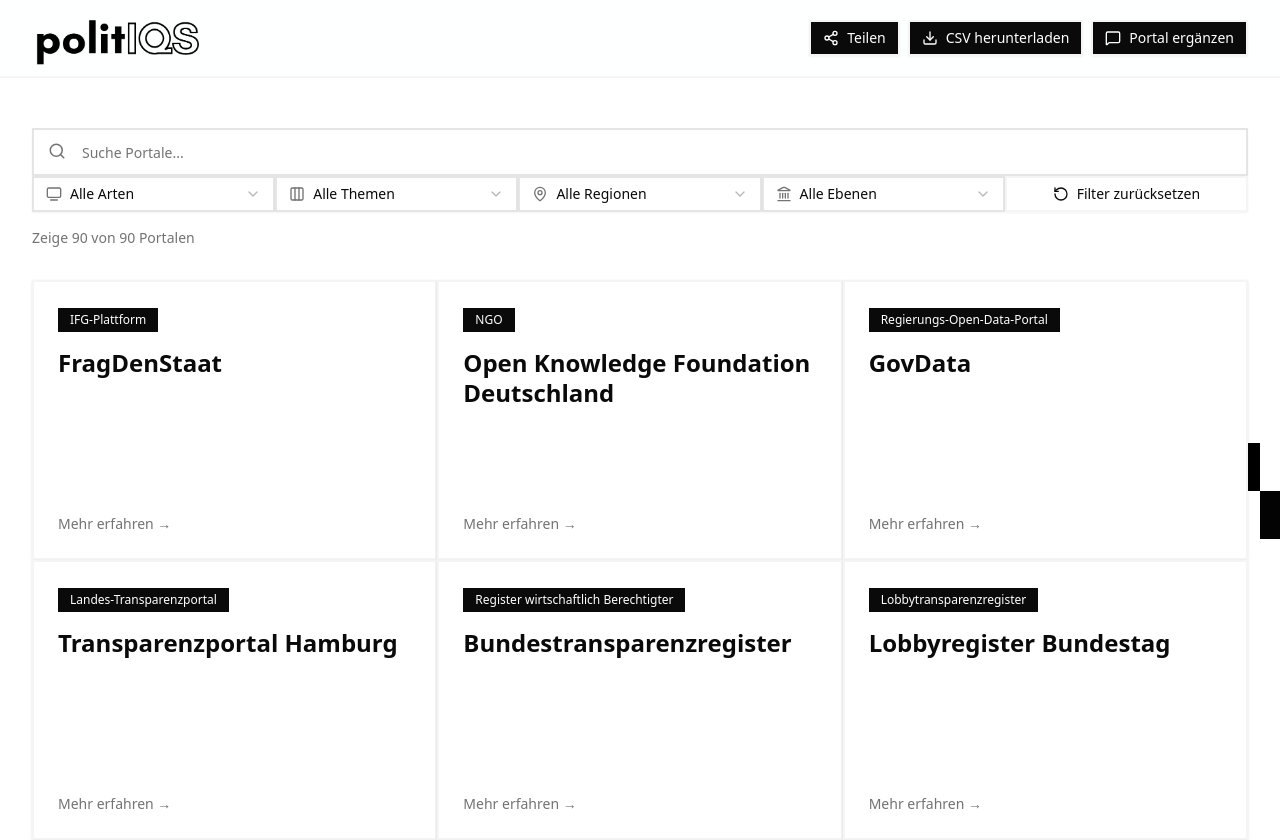
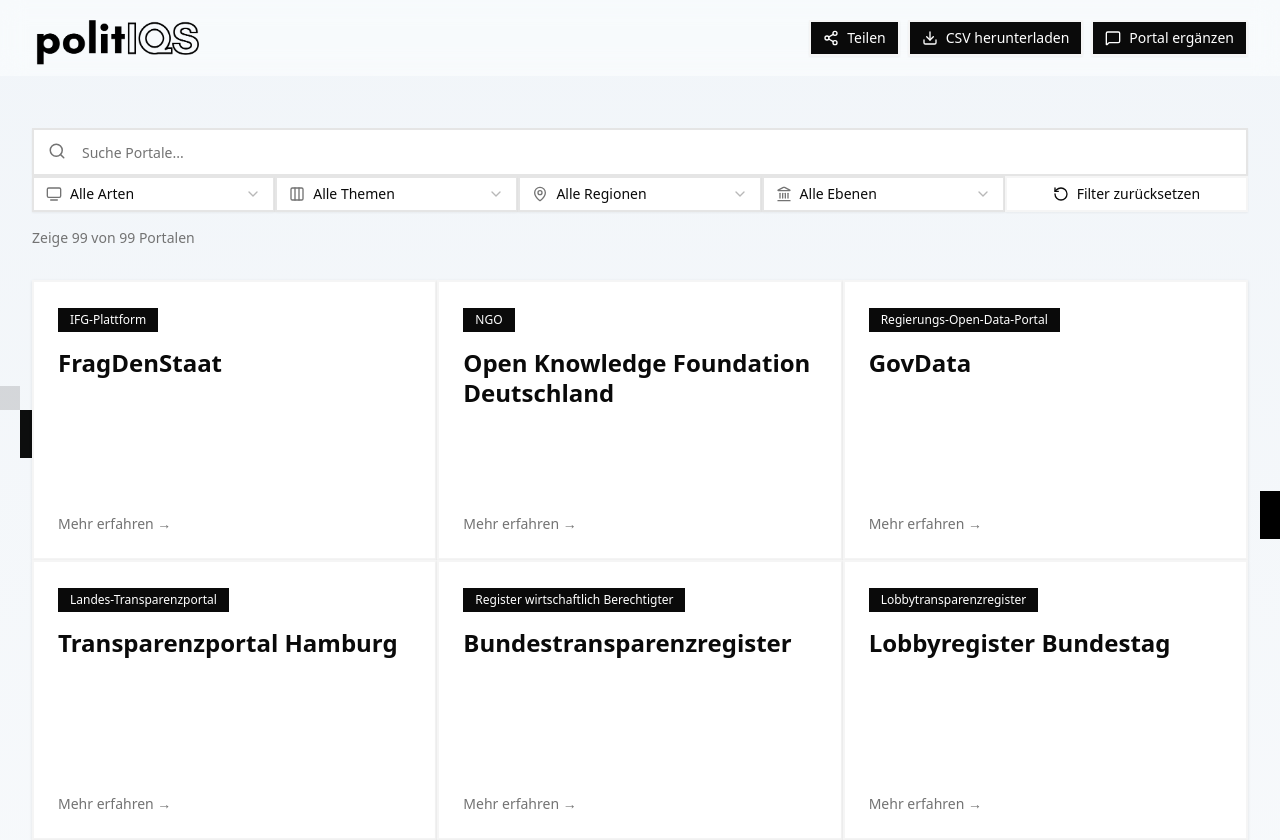
Before and after one commit to polit-iqs/platforms, a Next.js app: page / in a window 1280 px wide. Shown: the top 840 px of the page. Built offline with nearby package versions, Linux system fonts and the light colour scheme.

Commit message:
background

```diff
--- a/components/BorderAnimation.tsx
+++ b/components/BorderAnimation.tsx
@@ -88,7 +88,7 @@
       });
     };
 
-    const h = setInterval(spawn, 700);
+    const h = setInterval(spawn, 500);
     return () => clearInterval(h);
   }, []);
 
@@ -98,18 +98,18 @@
         prev
           .map((sq): Sq => {
             if (sq.phase === "in") {
-              const next = sq.opacity + 0.04;
+              const next = sq.opacity + 0.02;
               if (next >= 1) return { ...sq, opacity: 1, phase: "hold", timer: 0 };
               return { ...sq, opacity: next };
             }
 
             if (sq.phase === "hold") {
-              if (sq.timer > 40) return { ...sq, phase: "out" };
+              if (sq.timer > 80) return { ...sq, phase: "out" };
               return { ...sq, timer: sq.timer + 1 };
             }
 
             if (sq.phase === "out") {
-              const next = sq.opacity - 0.03;
+              const next = sq.opacity - 0.04;
               return { ...sq, opacity: Math.max(0, next) };
             }
 
--- a/data/platforms.json
+++ b/data/platforms.json
@@ -988,5 +988,104 @@
     "Themes": ["Offene Daten", "Verwaltung"],
     "Regions": ["Schweiz"],
     "Level": "Land"
+  },
+  {
+    "Name": "Open Data Portal Bremen-Nord",
+    "Link": "https://daten.bremen-nord.de",
+    "Description": "Offene Daten für die Region Bremen-Nord.",
+    "Founders": "Stadt Bremen-Nord",
+    "LinkedIn Link": "https://www.linkedin.com/company/stadt-bremen-nord",
+    "Type": "Regional Open-Data-Portal",
+    "Themes": ["Offene Daten", "Region"],
+    "Regions": ["Bremen-Nord"],
+    "Level": "Region"
+  },
+  {
+    "Name": "Open Data Portal Ruhrgebiet",
+    "Link": "https://opendata.ruhr",
+    "Description": "Offene Daten für das Ruhrgebiet.",
+    "Founders": "Metropole Ruhr",
+    "LinkedIn Link": "https://www.linkedin.com/company/metropole-ruhr",
+    "Type": "Regional Open-Data-Portal",
+    "Themes": ["Offene Daten", "Region"],
+    "Regions": ["Ruhrgebiet"],
+    "Level": "Region"
+  },
+  {
+    "Name": "Open Data Portal Rhein-Main",
+    "Link": "https://opendata.rhein-main.de",
+    "Description": "Offene Daten für die Rhein-Main-Region.",
+    "Founders": "Region Frankfurt RheinMain",
+    "LinkedIn Link": "https://www.linkedin.com/company/region-frankfurt-rheinmain",
+    "Type": "Regional Open-Data-Portal",
+    "Themes": ["Offene Daten", "Region"],
+    "Regions": ["Rhein-Main"],
+    "Level": "Region"
+  },
+  {
+    "Name": "Open Data Portal Oberbayern",
+    "Link": "https://opendata.oberbayern.de",
+    "Description": "Offene Daten für Oberbayern.",
+    "Founders": "Bezirk Oberbayern",
+    "LinkedIn Link": "https://www.linkedin.com/company/bezirk-oberbayern",
+    "Type": "Regional Open-Data-Portal",
+    "Themes": ["Offene Daten", "Region"],
+    "Regions": ["Oberbayern"],
+    "Level": "Region"
+  },
+  {
+    "Name": "Open Data Portal Lausitz",
+    "Link": "https://opendata.lausitz.de",
+    "Description": "Offene Daten für die Lausitz-Region.",
+    "Founders": "Region Lausitz",
+    "LinkedIn Link": "https://www.linkedin.com/company/region-lausitz",
+    "Type": "Regional Open-Data-Portal",
+    "Themes": ["Offene Daten", "Region"],
+    "Regions": ["Lausitz"],
+    "Level": "Region"
+  },
+  {
+    "Name": "Open Data Portal Bodensee",
+    "Link": "https://opendata.bodensee.de",
+    "Description": "Offene Daten für die Bodensee-Region.",
+    "Founders": "Region Bodensee",
+    "LinkedIn Link": "https://www.linkedin.com/company/region-bodensee",
+    "Type": "Regional Open-Data-Portal",
+    "Themes": ["Offene Daten", "Region"],
+    "Regions": ["Bodensee"],
+    "Level": "Region"
+  },
+  {
+    "Name": "Open Data Portal Emsland",
+    "Link": "https://opendata.emsland.de",
+    "Description": "Offene Daten für das Emsland.",
+    "Founders": "Landkreis Emsland",
+    "LinkedIn Link": "https://www.linkedin.com/company/landkreis-emsland",
+    "Type": "Regional Open-Data-Portal",
+    "Themes": ["Offene Daten", "Region"],
+    "Regions": ["Emsland"],
+    "Level": "Region"
+  },
+  {
+    "Name": "Open Data Portal Allgäu",
+    "Link": "https://opendata.allgaeu.de",
+    "Description": "Offene Daten für die Allgäu-Region.",
+    "Founders": "Region Allgäu",
+    "LinkedIn Link": "https://www.linkedin.com/company/region-allgaeu",
+    "Type": "Regional Open-Data-Portal",
+    "Themes": ["Offene Daten", "Region"],
+    "Regions": ["Allgäu"],
+    "Level": "Region"
+  },
+  {
+    "Name": "Open Data Portal Harz",
+    "Link": "https://opendata.harz.de",
+    "Description": "Offene Daten für die Harz-Region.",
+    "Founders": "Region Harz",
+    "LinkedIn Link": "https://www.linkedin.com/company/region-harz",
+    "Type": "Regional Open-Data-Portal",
+    "Themes": ["Offene Daten", "Region"],
+    "Regions": ["Harz"],
+    "Level": "Region"
   }
 ]
--- a/src/app/page.tsx
+++ b/src/app/page.tsx
@@ -142,7 +142,7 @@
       <BorderAnimation />
 
       {/* Fixed Top Bar */}
-<div className="fixed top-0 left-0 right-0 bg-background/50 backdrop-blur-md border-b-2 border-border z-50">
+<div className="fixed top-0 left-0 right-0 bg-background/50 backdrop-blur-md z-50">
         <div className="max-w-7xl mx-auto px-4 sm:px-6 lg:px-8 py-2 flex items-center justify-between">
           <div className="flex items-center gap-4">
             <img
@@ -185,14 +185,15 @@
         </div>
       </div>
 
-      <main className="min-h-screen bg-background px-4 sm:px-6 lg:px-8 pt-20 sm:pt-24">
+<main className="min-h-screen bg-[radial-gradient(circle,_white_0%,_white_55%,_#f1f5f9_100%)] px-4 sm:px-6 lg:px-8 pt-20 sm:pt-24">
+
         <div className="max-w-7xl mx-auto py-8">
           {/* Header - Description section */}
 
 
           {/* Search and Filters */}
           <div className="mb-8 space-y-4">
-            <div className="mb-0 space-y-0 relative">
+            <div className="mb-0 space-y-0 relative bg-background">
             <Search className="absolute left-4 top-3.5 text-muted-foreground" size={18} />
             <Input
               type="text"
```
